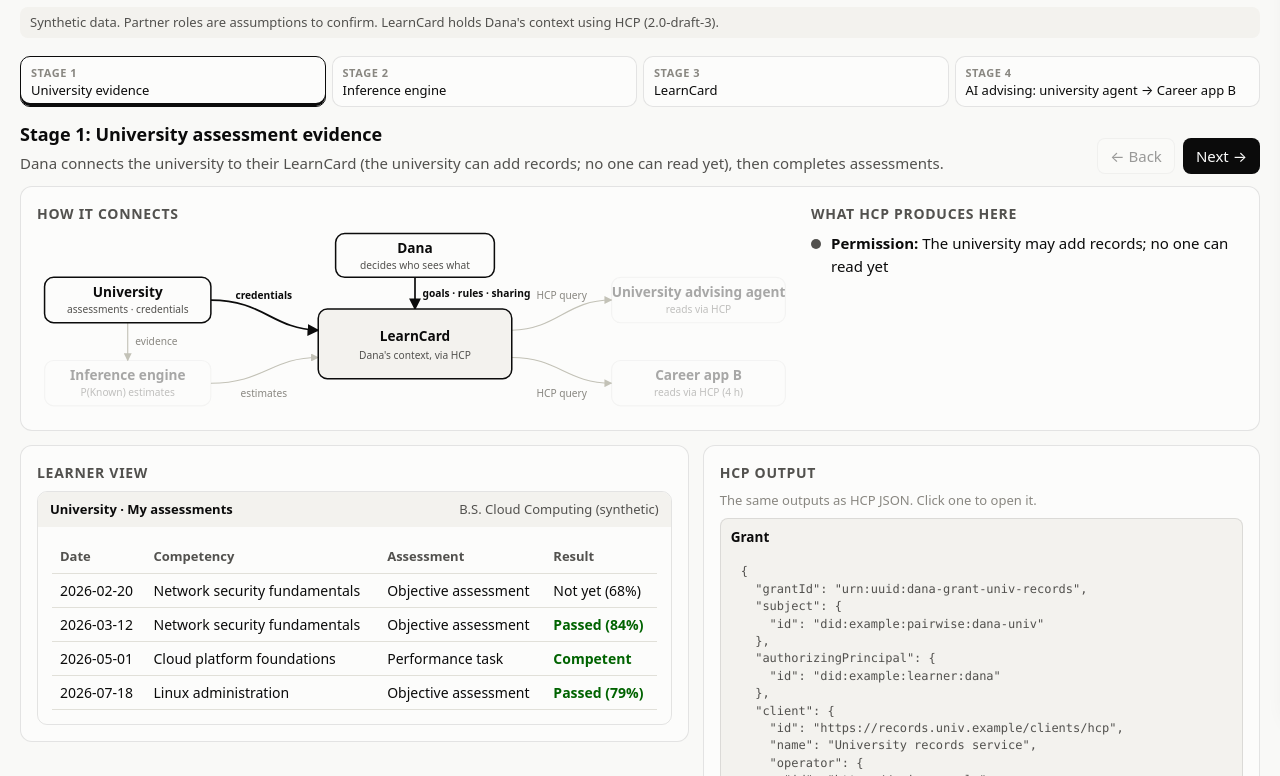
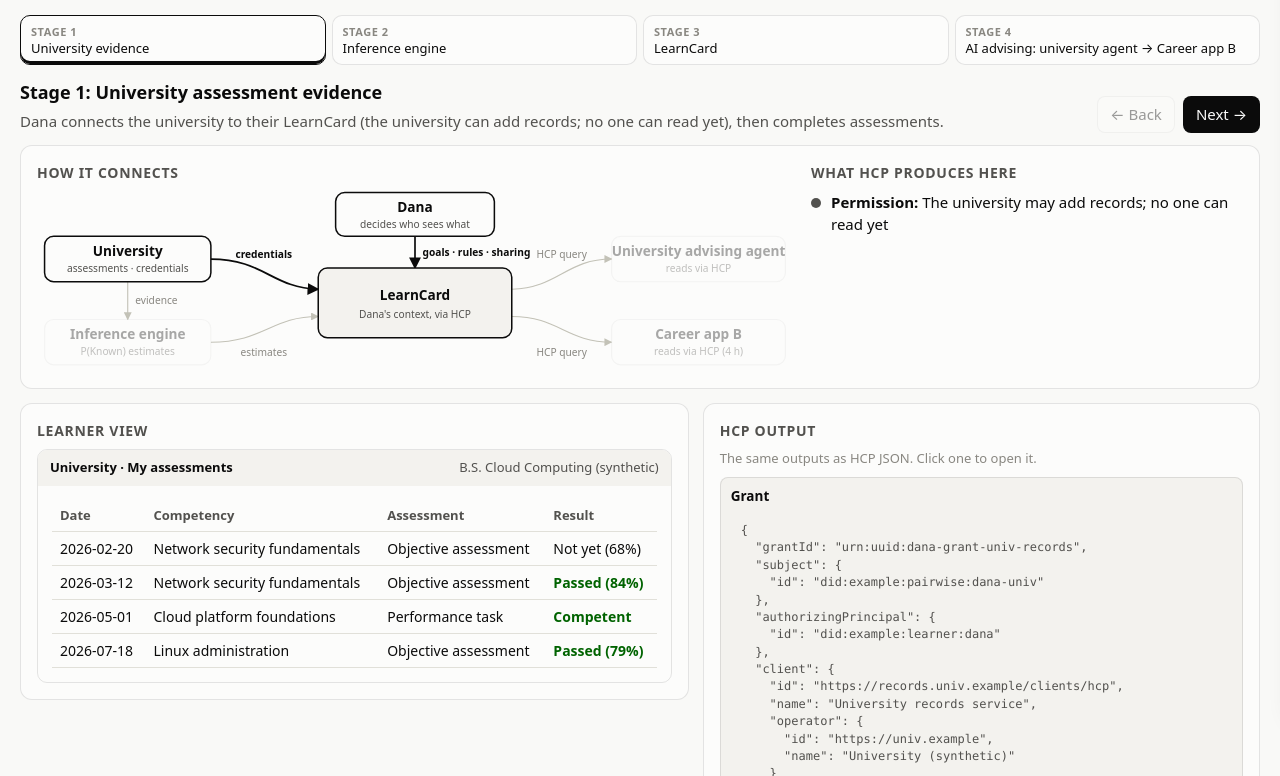
Before and after one commit to xd2164/hcp-learner-continuity, a plain HTML site: page docs/storyboard/index.html in a window 1280 px wide. Shown: the part 81-857 px from the top of the page. Drawn offline with Linux system fonts and the light colour scheme.

Commit message:
Storyboard: remove the banner line
Co-Authored-By: Claude Opus 5.5 <noreply@anthropic.com>

```diff
--- a/docs/storyboard/index.html
+++ b/docs/storyboard/index.html
@@ -217,7 +217,6 @@ footer { margin-top: 24px; color: var(--muted); font-size: 13px; }
       <button id="controlsBtn" type="button" aria-expanded="false" aria-controls="drawer">Controls</button>
     </div>
   </header>
-  <div class="banner">Synthetic data. Partner roles are assumptions to confirm. LearnCard holds Dana's context using HCP (2.0-draft-3).</div>
 
   <ol class="rail" id="rail" aria-label="Journey stages"></ol>
 
```
